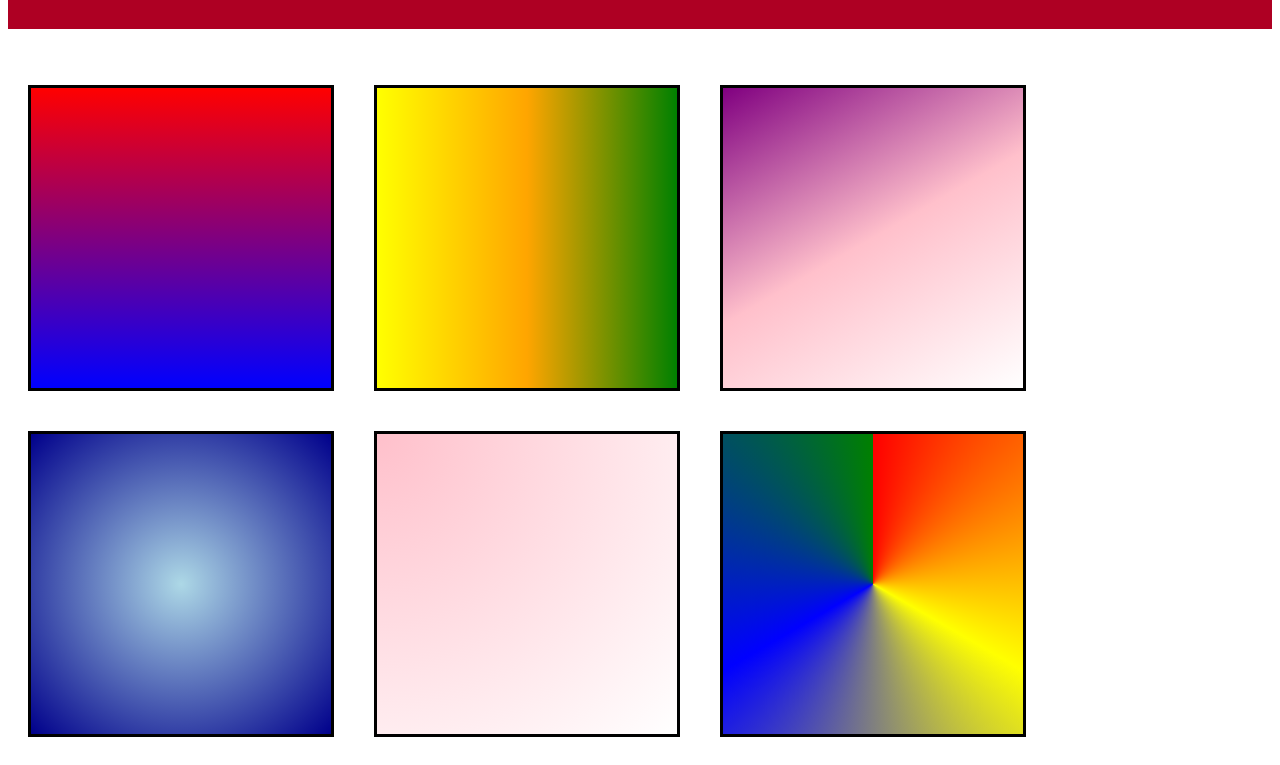
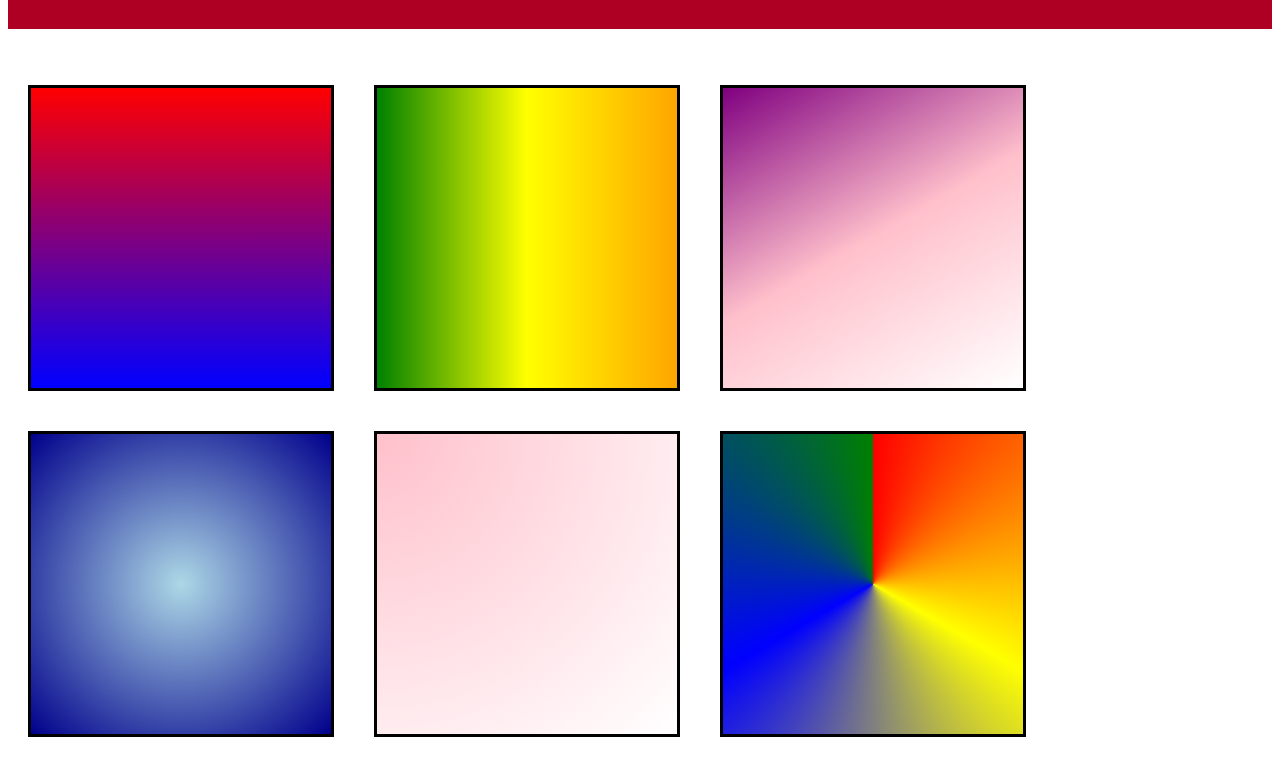
Before and after one commit to anaarouca/html, a plain HTML site: page Projetos/lista09/index.html in a window 1280 px wide. Shown: the part 91-856 px from the top of the page. Drawn offline with Linux system fonts and the light colour scheme.

Commit message:
Lista 09 - Aplicando Gradientes

```diff
--- a/Projetos/lista09/style.css
+++ b/Projetos/lista09/style.css
@@ -26,7 +26,7 @@ section {
 }
 
 .caixa2{
-    background: linear-gradient(to left,green, orange,yellow);
+    background: linear-gradient(to right,green, yellow,orange);
 }
 
 .caixa3{
```
